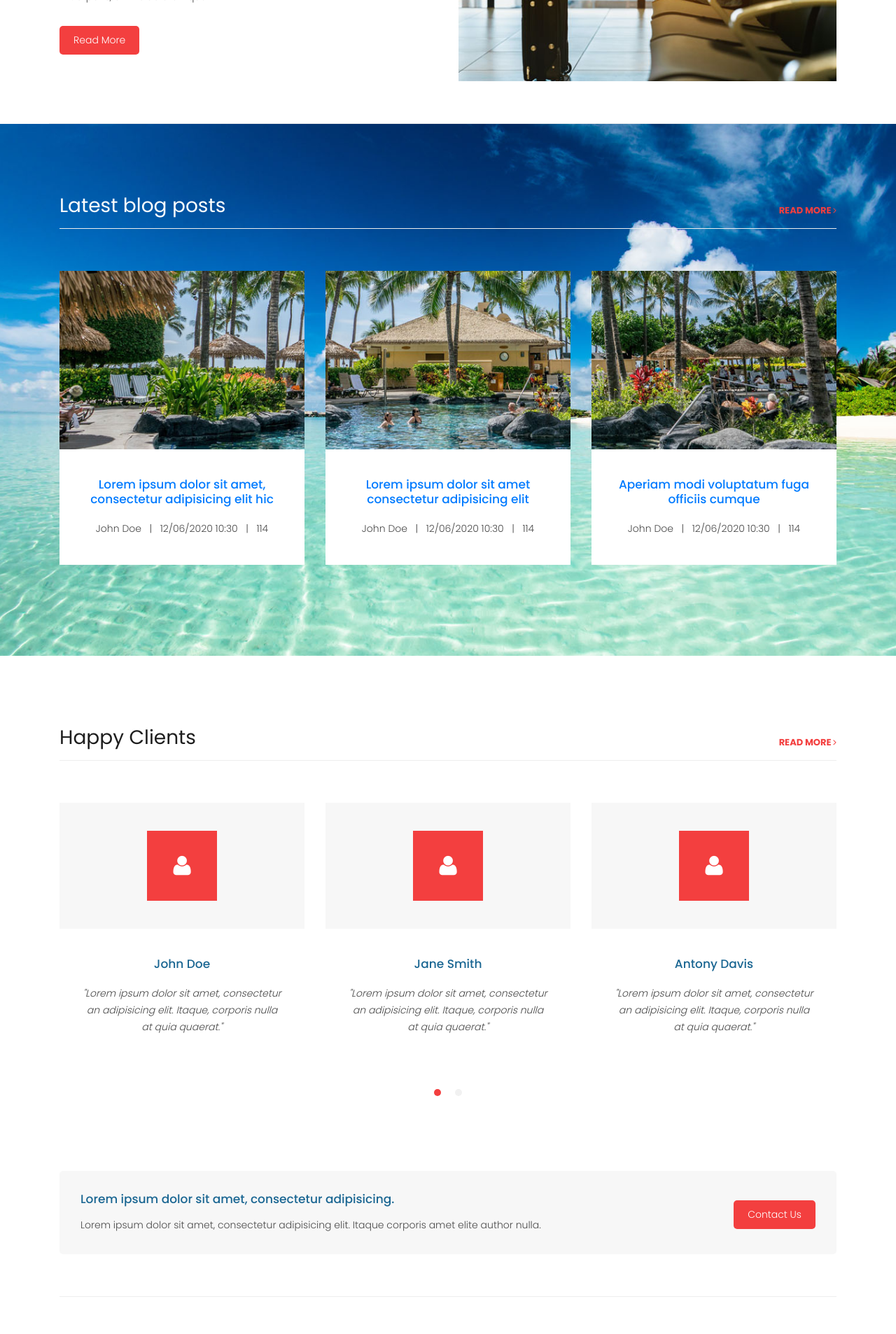
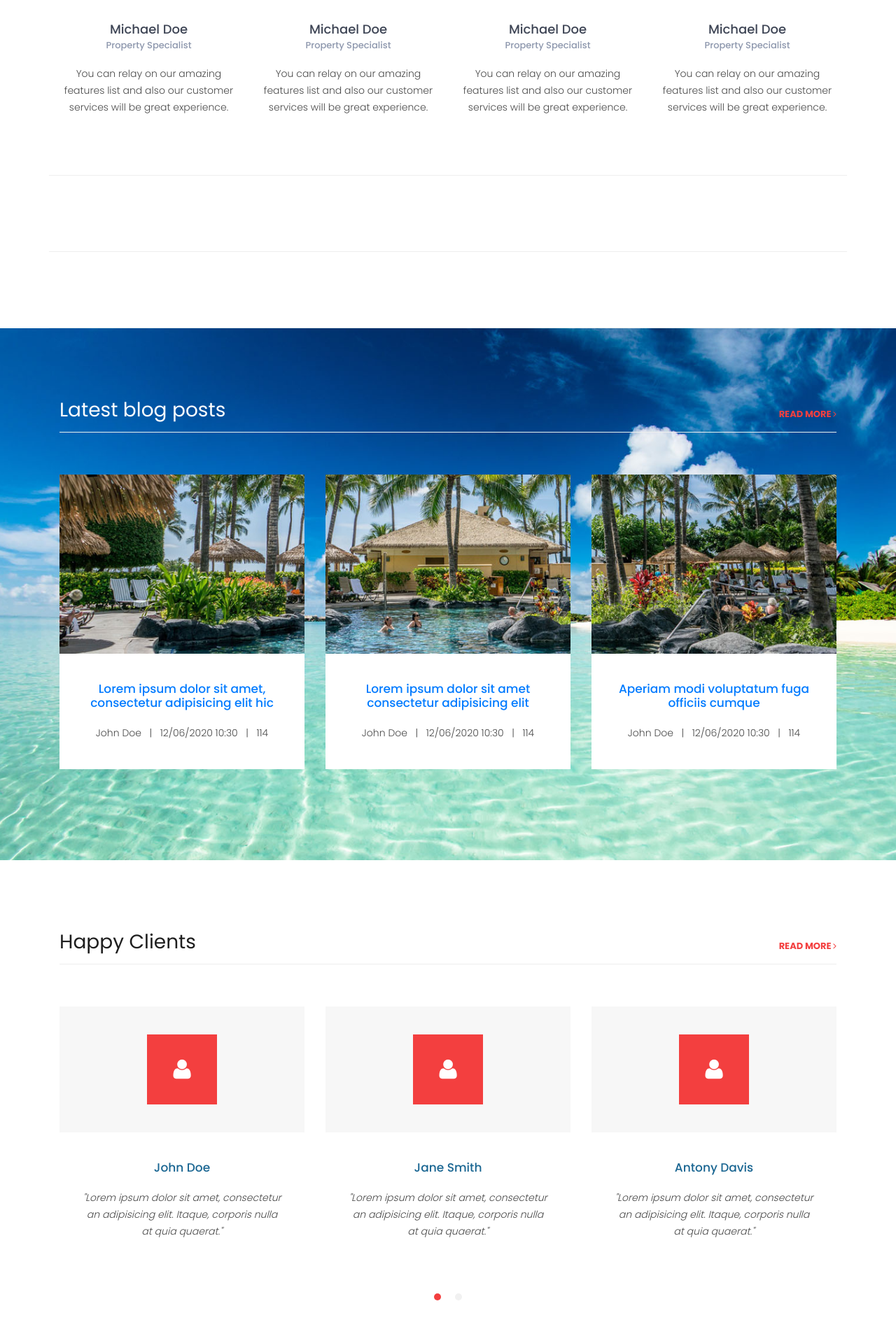
Before and after one commit to Azraqisy123/FinalProject_TravellingWeb, a PHP site: page / in a window 1280 px wide. Shown: the part 1903-3809 px from the top of the page at 70% size. Run offline with PHP 8.4, Linux system fonts and the light colour scheme.

Commit message:
update index

```diff
--- a/index.php
+++ b/index.php
@@ -189,24 +189,81 @@
             <h2>About Us</h2>
           </div>
         </div>
-        <div class="col-md-6">
-          <div class="left-content">
-            <p>Lorem ipsum dolor sit amet, <a href="#">consectetur</a> adipisicing elit. Explicabo, esse consequatur
-              alias repellat in excepturi inventore ad <a href="#">asperiores</a> tempora ipsa. Accusantium tenetur
-              voluptate labore aperiam molestiae rerum excepturi minus in pariatur praesentium, corporis, aliquid dicta.
-            </p>
-            <ul class="featured-list">
-              <li><a href="#">Lorem ipsum dolor sit amet</a></li>
-              <li><a href="#">Consectetur an adipisicing elit</a></li>
-              <li><a href="#">It aquecorporis nulla aspernatur</a></li>
-              <li><a href="#">Corporis, omnis doloremque</a></li>
-            </ul>
-            <a href="about-us.php" class="filled-button">Read More</a>
-          </div>
-        </div>
-        <div class="col-md-6">
-          <div class="right-image">
-            <img src="assets/images/about-1-570x350.jpg" alt="">
+        <div class="py-5 team4">
+          <div class="container">
+            <div class="row">
+              <!-- column  -->
+              <div class="col-lg-3 mb-5">
+                <!-- Row -->
+                <div class="row">
+                  <div class="col-md-12">
+                    <img src="https://www.wrappixel.com/demos/ui-kit/wrapkit/assets/images/team/t1.jpg" alt="wrapkit" class="img-fluid rounded-circle" />
+                  </div>
+                  <div class="col-md-12 text-center">
+                    <div class="pt-2">
+                      <h5 class="mt-4 font-weight-medium mb-0">Michael Doe</h5>
+                      <h6 class="subtitle mb-3">Property Specialist</h6>
+                      <p>You can relay on our amazing features list and also our customer services will be great experience.</p>
+                    </div>
+                  </div>
+                </div>
+                <!-- Row -->
+              </div>
+              <!-- column  -->
+              <!-- column  -->
+              <div class="col-lg-3 mb-4">
+                <!-- Row -->
+                <div class="row">
+                  <div class="col-md-12">
+                    <img src="https://www.wrappixel.com/demos/ui-kit/wrapkit/assets/images/team/t2.jpg" alt="wrapkit" class="img-fluid rounded-circle" />
+                  </div>
+                  <div class="col-md-12 text-center">
+                    <div class="pt-2">
+                      <h5 class="mt-4 font-weight-medium mb-0">Michael Doe</h5>
+                      <h6 class="subtitle mb-3">Property Specialist</h6>
+                      <p>You can relay on our amazing features list and also our customer services will be great experience.</p>
+                    </div>
+                  </div>
+                </div>
+                <!-- Row -->
+              </div>
+              <!-- column  -->
+              <!-- column  -->
+              <div class="col-lg-3 mb-4">
+                <!-- Row -->
+                <div class="row">
+                  <div class="col-md-12">
+                    <img src="https://www.wrappixel.com/demos/ui-kit/wrapkit/assets/images/team/t3.jpg" alt="wrapkit" class="img-fluid rounded-circle" />
+                  </div>
+                  <div class="col-md-12 text-center">
+                    <div class="pt-2">
+                      <h5 class="mt-4 font-weight-medium mb-0">Michael Doe</h5>
+                      <h6 class="subtitle mb-3">Property Specialist</h6>
+                      <p>You can relay on our amazing features list and also our customer services will be great experience.</p>
+                    </div>
+                  </div>
+                </div>
+                <!-- Row -->
+              </div>
+              <!-- column  -->
+              <!-- column  -->
+              <div class="col-lg-3 mb-4">
+                <!-- Row -->
+                <div class="row">
+                  <div class="col-md-12">
+                    <img src="https://www.wrappixel.com/demos/ui-kit/wrapkit/assets/images/team/t4.jpg" alt="wrapkit" class="img-fluid rounded-circle" />
+                  </div>
+                  <div class="col-md-12 text-center">
+                    <div class="pt-2">
+                      <h5 class="mt-4 font-weight-medium mb-0">Michael Doe</h5>
+                      <h6 class="subtitle mb-3">Property Specialist</h6>
+                      <p>You can relay on our amazing features list and also our customer services will be great experience.</p>
+                    </div>
+                  </div>
+                </div>
+                <!-- Row -->
+              </div>
+            </div>
           </div>
         </div>
       </div>
```
